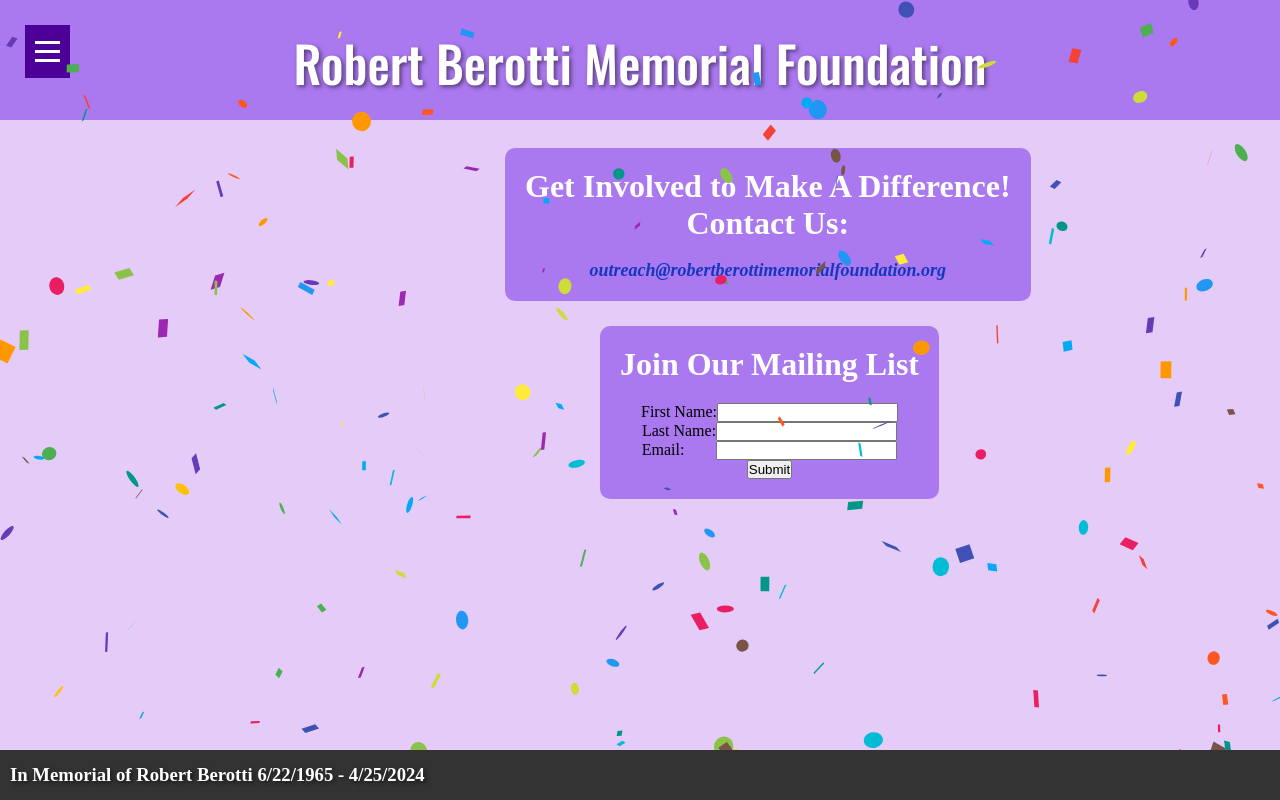
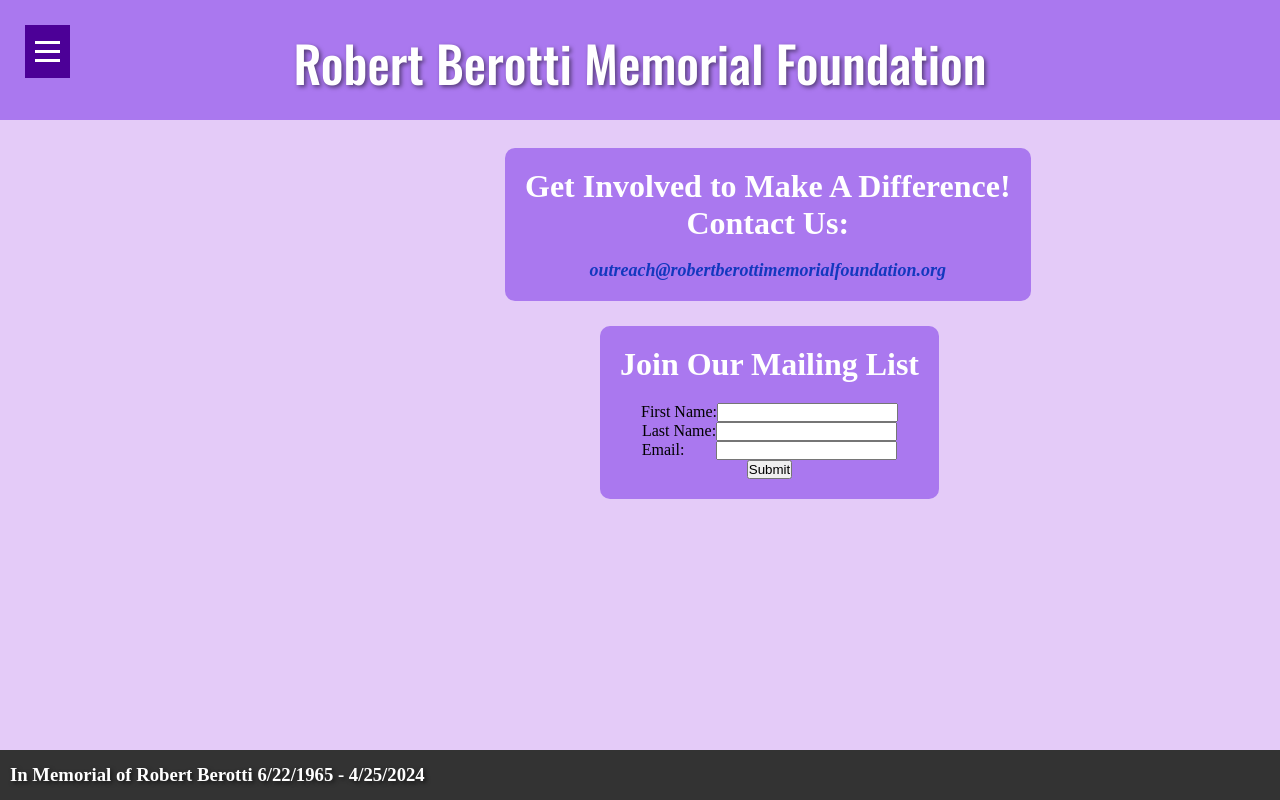
Before and after one commit to edjacobian/FoundationSite, a React (Vite) app in the folder FoundationSite/: page /contact in a window 1280 px wide. Built offline with nearby package versions, Linux system fonts and the light colour scheme.

Commit message:
cconfetti erupt now onClick submit

```diff
--- a/FoundationSite/src/Contact.jsx
+++ b/FoundationSite/src/Contact.jsx
@@ -1,5 +1,4 @@
-import React, { useState, useEffect } from 'react';
-import axios from 'axios';
+import React, { useState } from 'react';
 import Confetti from 'react-confetti';
 
 const Contact = () => {
@@ -9,17 +8,7 @@ const Contact = () => {
     email: ''
   });
   const [submitted, setSubmitted] = useState(false);
-  const [audienceId, setAudienceId] = useState('');
   const [showConfetti, setShowConfetti] = useState(false);
-
-  useEffect(() => {
-    setShowConfetti(true); // Trigger confetti on page load
-  }, []);
-
-  useEffect(() => {
-    // Trigger confetti on page reload
-    setShowConfetti(true);
-  }, []);
 
   const handleChange = (e) => {
     setFormData({ ...formData, [e.target.name]: e.target.value });
@@ -28,7 +17,10 @@ const Contact = () => {
   const handleSubmit = async (e) => {
     e.preventDefault();
     try {
-      setShowConfetti(true); // Trigger confetti on form submission
+      // Trigger confetti on form submission
+      setShowConfetti(true);
+      setTimeout(() => setShowConfetti(false), 5000); // Hide confetti after 5 seconds
+      setSubmitted(true);
       // Your form submission logic here...
     } catch (error) {
       console.error('An error occurred:', error);
```
